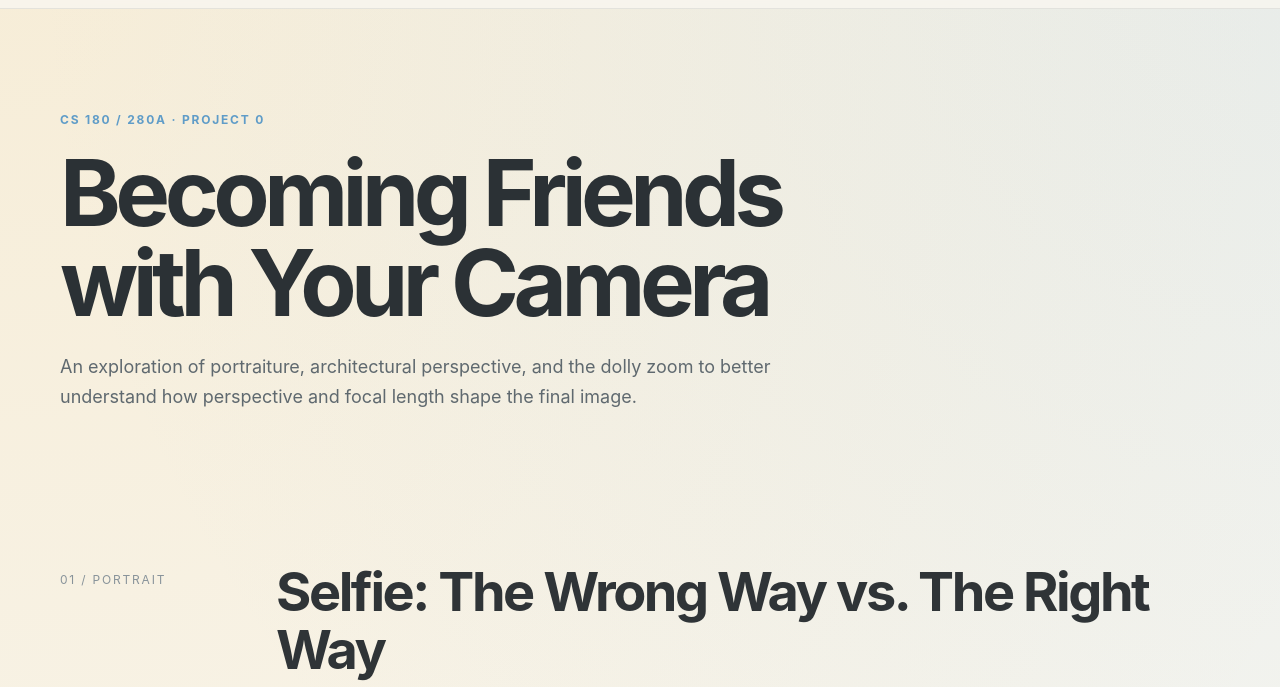
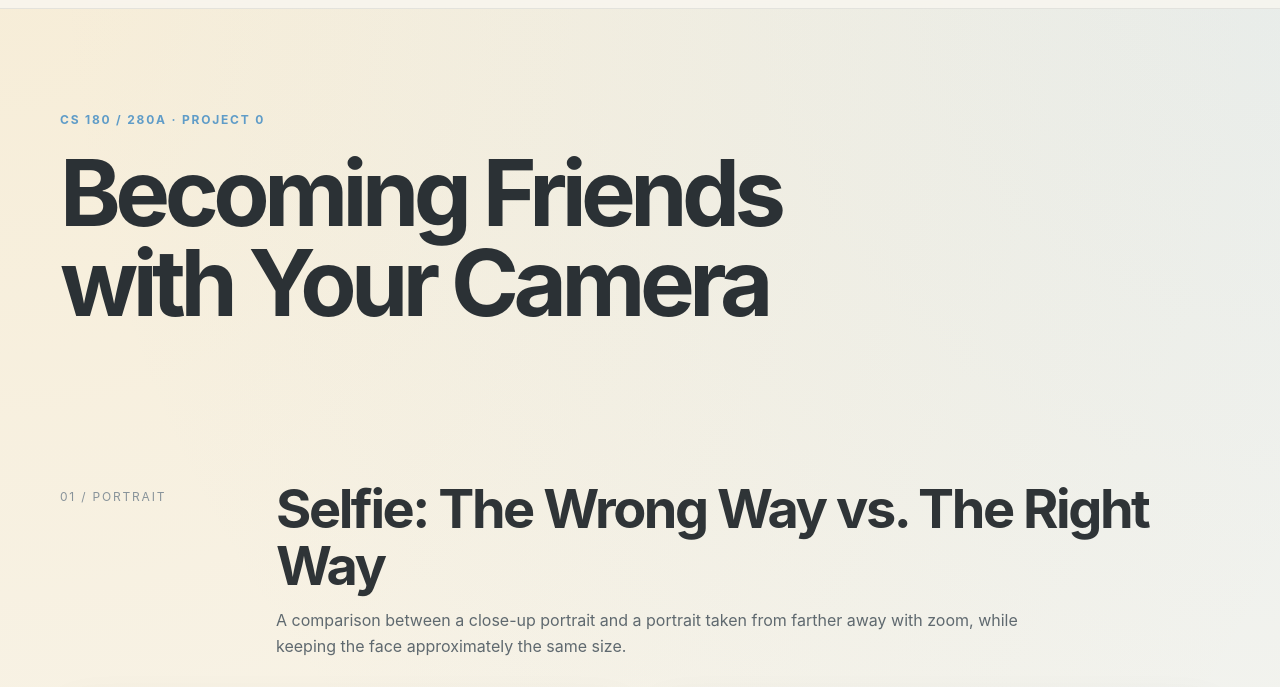
Before and after one commit to ZIan-PAn/ZIan-PAn.github.io, a plain HTML site: page project0/index.html in a window 1280 px wide. Shown: the part 62-749 px from the top of the page. Drawn offline with Linux system fonts and the light colour scheme.

Commit message:
Update index.html

```diff
--- a/project0/index.html
+++ b/project0/index.html
@@ -29,11 +29,7 @@
             <h1 class="hero-title">
                 Becoming Friends<br>with Your Camera
             </h1>
-            <p class="hero-text">
-                An exploration of portraiture, architectural perspective,
-                and the dolly zoom to better understand how perspective and
-                focal length shape the final image.
-            </p>
+
         </div>
     </header>
 
```
